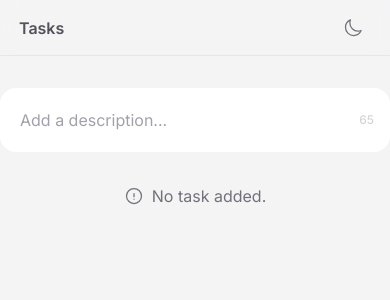
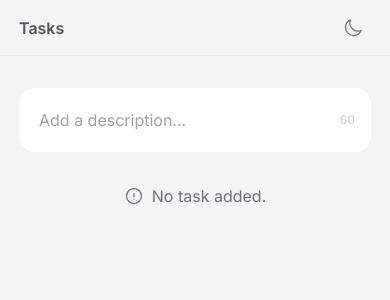
Before and after one commit to marlondebem/todo-app, a Next.js app: page / in a window 390 px wide. Shown: the top 300 px of the page. Built offline with nearby package versions, Linux system fonts and the light colour scheme.

Commit message:
feat: Responsive layout

```diff
--- a/src/components/TaskForm.tsx
+++ b/src/components/TaskForm.tsx
@@ -9,7 +9,7 @@ interface TaskFormProps {
 export function TaskForm({ onAddTask }: TaskFormProps) {
   const [description, setDescription] = useState('')
 
-  const maxCharCount = 65
+  const maxCharCount = 60
   const remainingChars = maxCharCount - description.length
 
   const handleInputChange = (event: ChangeEvent<HTMLInputElement>) => {
@@ -30,7 +30,8 @@ export function TaskForm({ onAddTask }: TaskFormProps) {
   }
 
   return (
-    <div className='bg-white dark:bg-zinc-900 flex items-center max-w-2xl w-full h-16 rounded-2xl my-8'>
+    <div className='max-w-sm px-4 md:max-w-md md:px-0 lg:max-w-lg xl:max-w-xl 2xl:max-w-2xl w-full'>
+      <div className='bg-white dark:bg-zinc-900 flex items-center h-16 rounded-2xl my-8'>
         <form
           className='w-full flex items-center'
           onSubmit={handleSubmit}
@@ -46,5 +47,6 @@ export function TaskForm({ onAddTask }: TaskFormProps) {
           <button type='submit' hidden></button>
         </form>
       </div>
+    </div>
   )
 }
--- a/src/components/TaskList.tsx
+++ b/src/components/TaskList.tsx
@@ -15,7 +15,7 @@ interface TaskListProps {
 
 export function TaskList({ tasks, onTaskToggle, onTaskRemove }: TaskListProps) {
   return (
-    <div className='max-w-2xl w-full pb-8'>
+    <div className='max-w-sm px-4 md:max-w-md md:px-0 lg:max-w-lg xl:max-w-xl 2xl:max-w-2xl w-full pb-8'>
       {tasks.length === 0 ? (
        <div className='flex items-center justify-center gap-2 text-zinc-500 dark:text-zinc-500'>
         <ExclamationCircleIcon className='h-5' />
```
Lines whose indentation alone changed are shown as unchanged.
